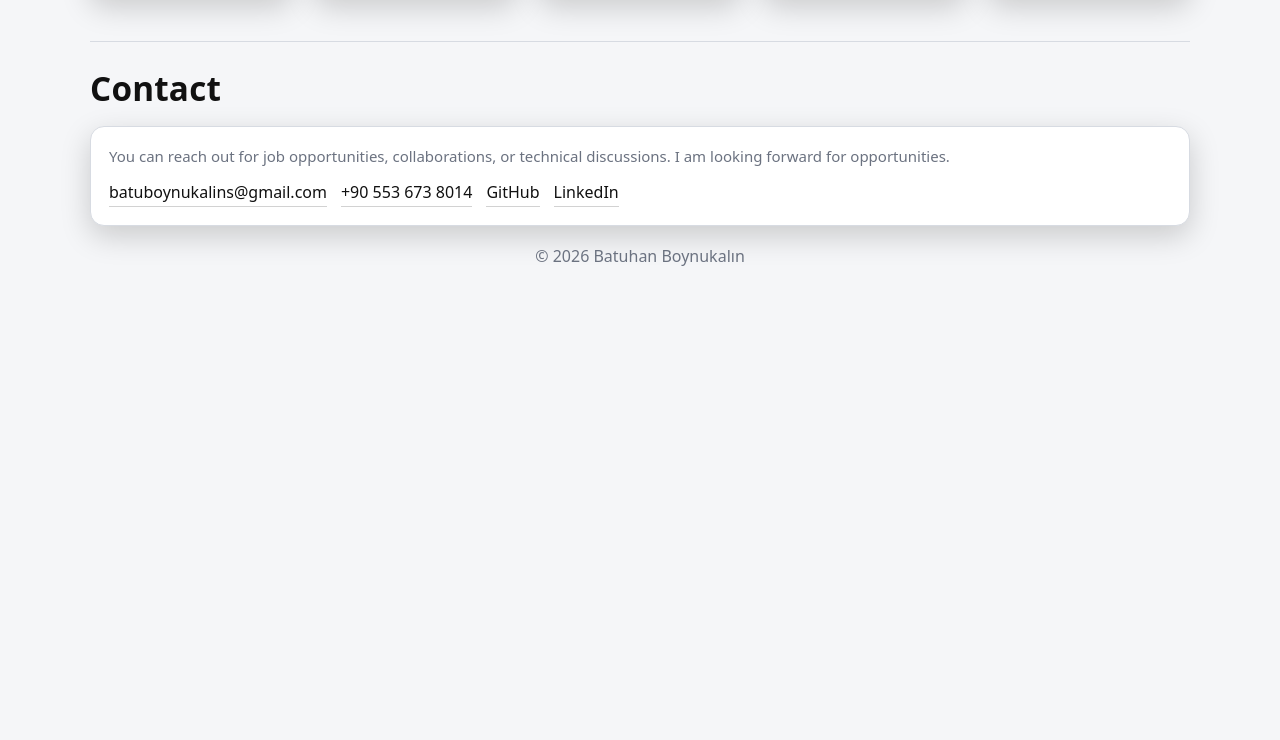
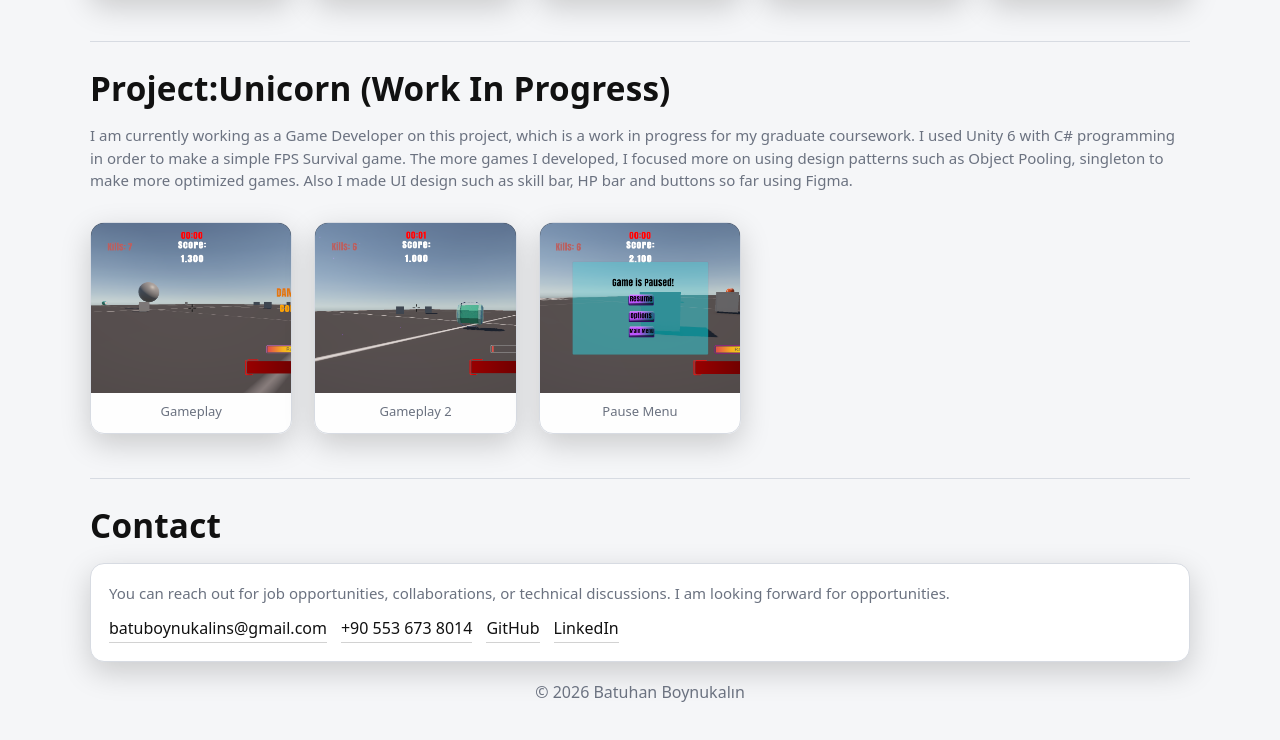
Before and after one commit to bboyn/Portfolio, a plain HTML site: page index.html in a window 1280 px wide. Shown: the part 7321-8061 px from the top of the page. Before the commit the page ends 7707 px from the top, so only its background shows below. Drawn offline with Linux system fonts and the light colour scheme.

Commit message:
Project:Unicorn(WIP) added

```diff
--- a/index.html
+++ b/index.html
@@ -605,6 +605,36 @@
     </section>
 
 
+    <!-- Project:Unicorn -->
+    <section class="block">
+      <h2 class="h2">Project:Unicorn (Work In Progress)</h2>
+      <p class="p muted">
+        I am currently working as a Game Developer on this project, which is a work in progress for my graduate coursework.
+        I used Unity 6 with C# programming in order to make a simple FPS Survival game.
+        The more games I developed, I focused more on using design patterns such as Object Pooling, singleton
+        to make more optimized games. Also I made UI design such as skill bar, HP bar and buttons so far using Figma.
+      </p>
+
+      <div class="media-grid" style="--cols: 5;">
+        <!-- FOTO -->
+        <figure class="media-card">
+          <img class="media" src="assets/ProjectUnicorn/gamePlay1.png" alt="ProjectUnicorn screenshot 1" loading="lazy" />
+          <figcaption class="cap">Gameplay</figcaption>
+        </figure>
+
+        <figure class="media-card">
+          <img class="media" src="assets/ProjectUnicorn/gamePlay2.png" alt="ProjectUnicorn screenshot 2" loading="lazy" />
+          <figcaption class="cap">Gameplay 2</figcaption>
+        </figure>
+
+        <figure class="media-card">
+          <img class="media" src="assets/ProjectUnicorn/pauseMenu.png" alt="ProjectUnicorn screenshot 3" loading="lazy" />
+          <figcaption class="cap">Pause Menu</figcaption>
+        </figure>
+      </div>
+    </section>
+
+
     <!-- CONTACT -->
     <section id="contact" class="block">
       <h2 class="h2">Contact</h2>
```
Also changed, not shown: assets/ProjectUnicorn/gamePlay1.png (added), assets/ProjectUnicorn/gamePlay2.png (added), assets/ProjectUnicorn/pauseMenu.png (added).
